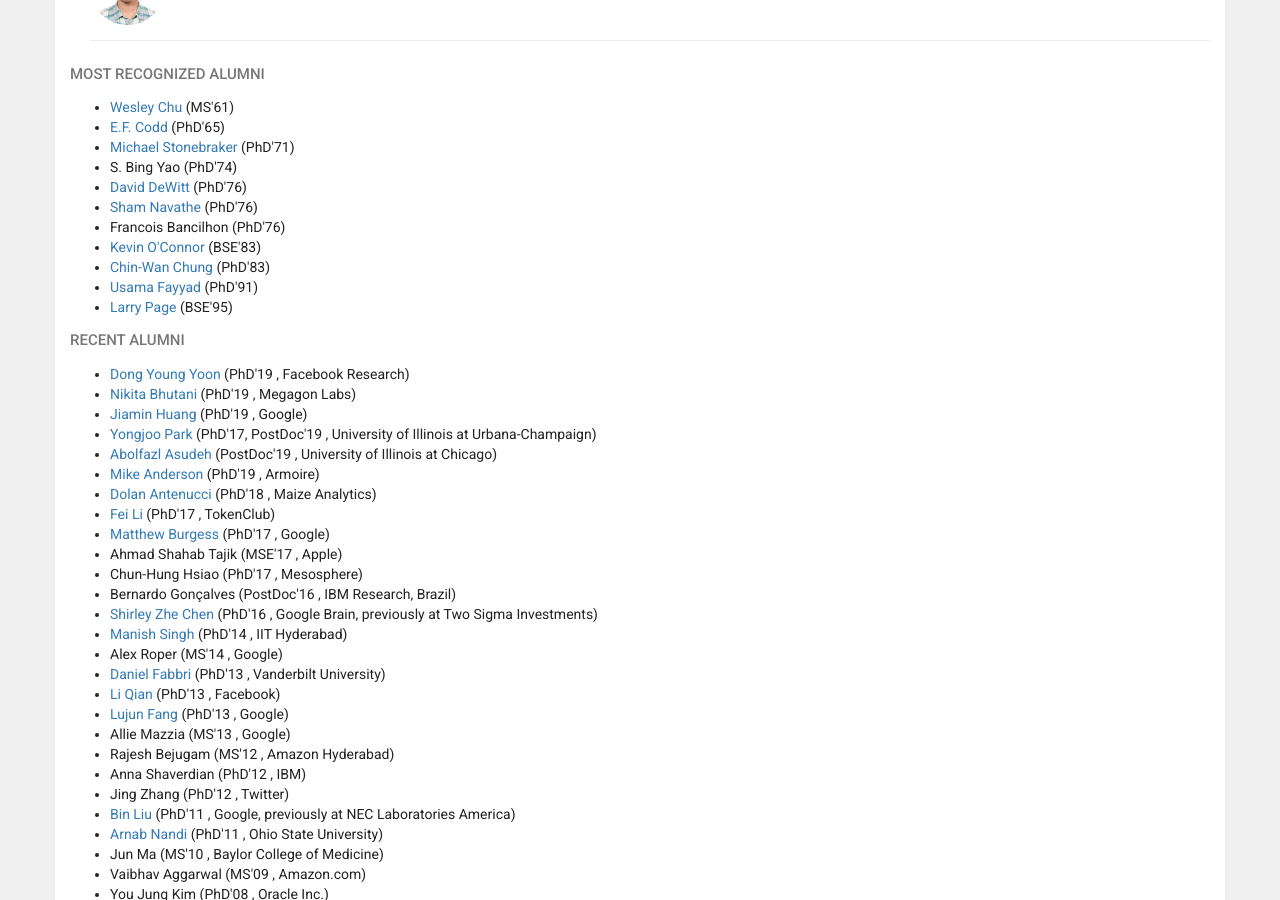
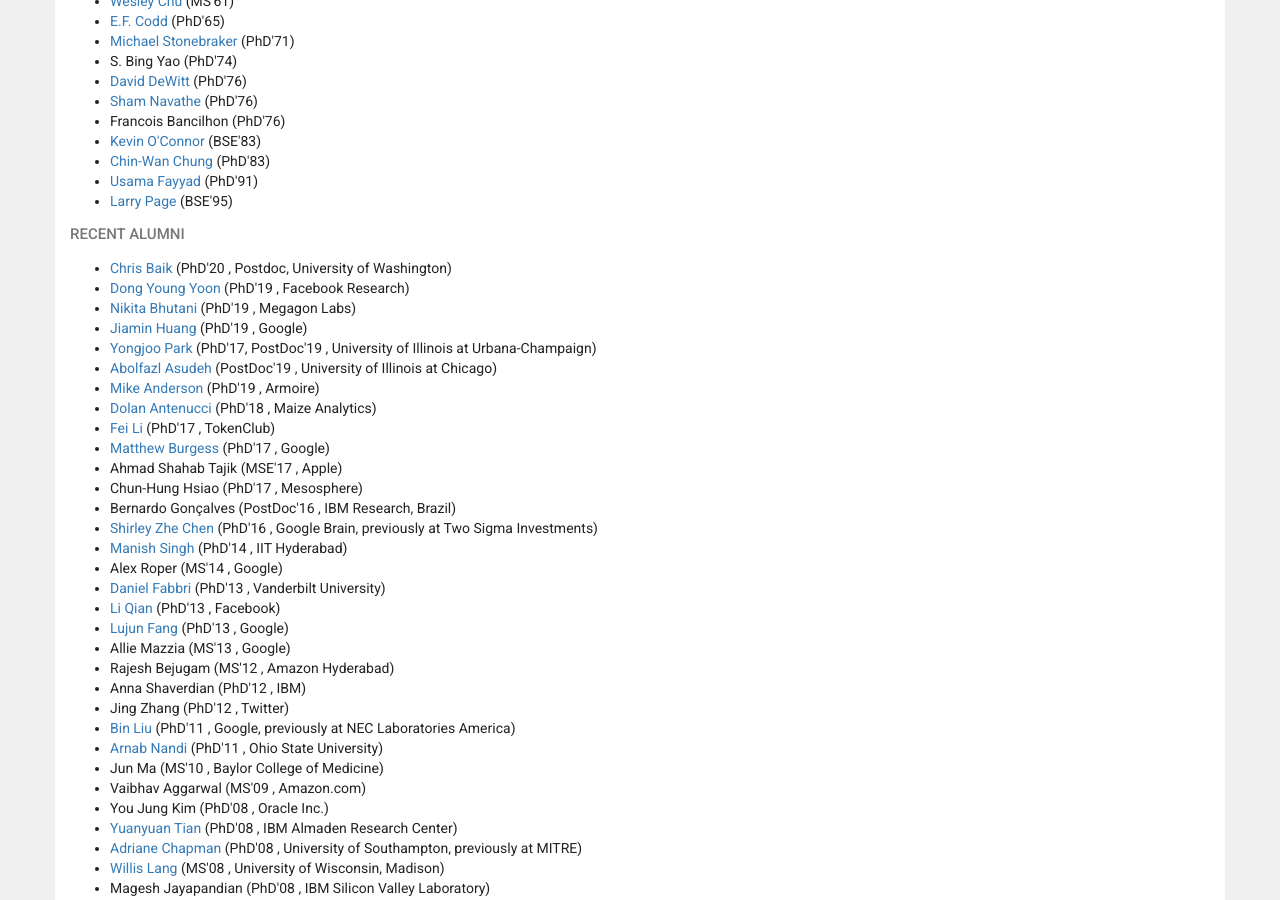
Before and after one commit to umich-dbgroup/umich-dbgroup.github.io, a Jekyll site: the page built from people.html, in a window 1280 px wide and 900 px high, scrolled down 1908 px. Built offline with Jekyll 4.4.1, drawn with Linux system fonts in a browser that asks for light colours; nearby versions of some CDN libraries.

Commit message:
Update people.yml

```diff
--- a/_data/people.yml
+++ b/_data/people.yml
@@ -30,10 +30,6 @@
 
 
 grad_students:
-  -
-    name: Chris Baik
-    photo: /images/people/cjbaik.jpg
-    url: https://chrisbaik.com
   -
     name: Zhongjun "Mark" Jin
     url: http://markjin1990.github.io/
@@ -107,6 +103,11 @@
     url: http://www.google.com/corporate/execs.html#larry
 
 recent_alumni:
+  -
+    name: Chris Baik
+    degree: PhD'20
+    url: https://chrisbaik.com
+    where: Postdoc, University of Washington
   -
     name: Dong Young Yoon
     degree: PhD'19
```
